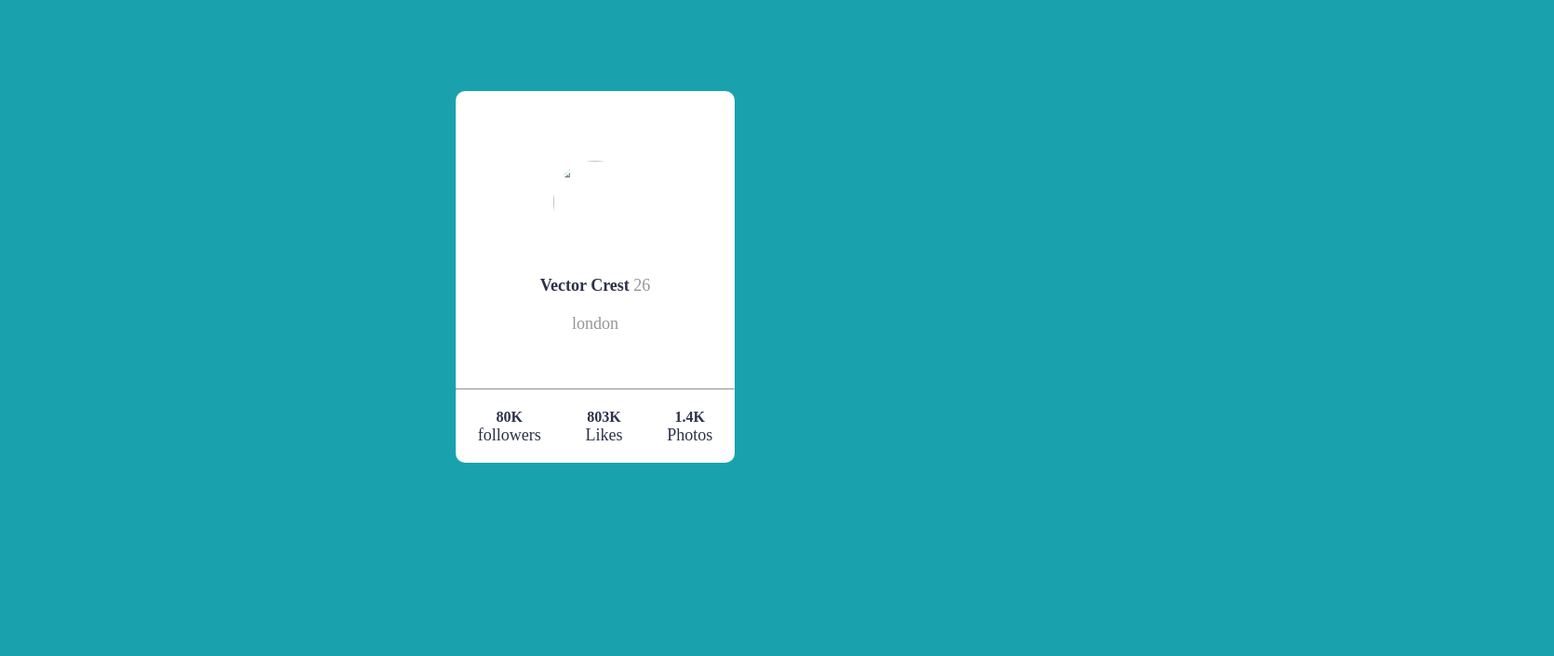
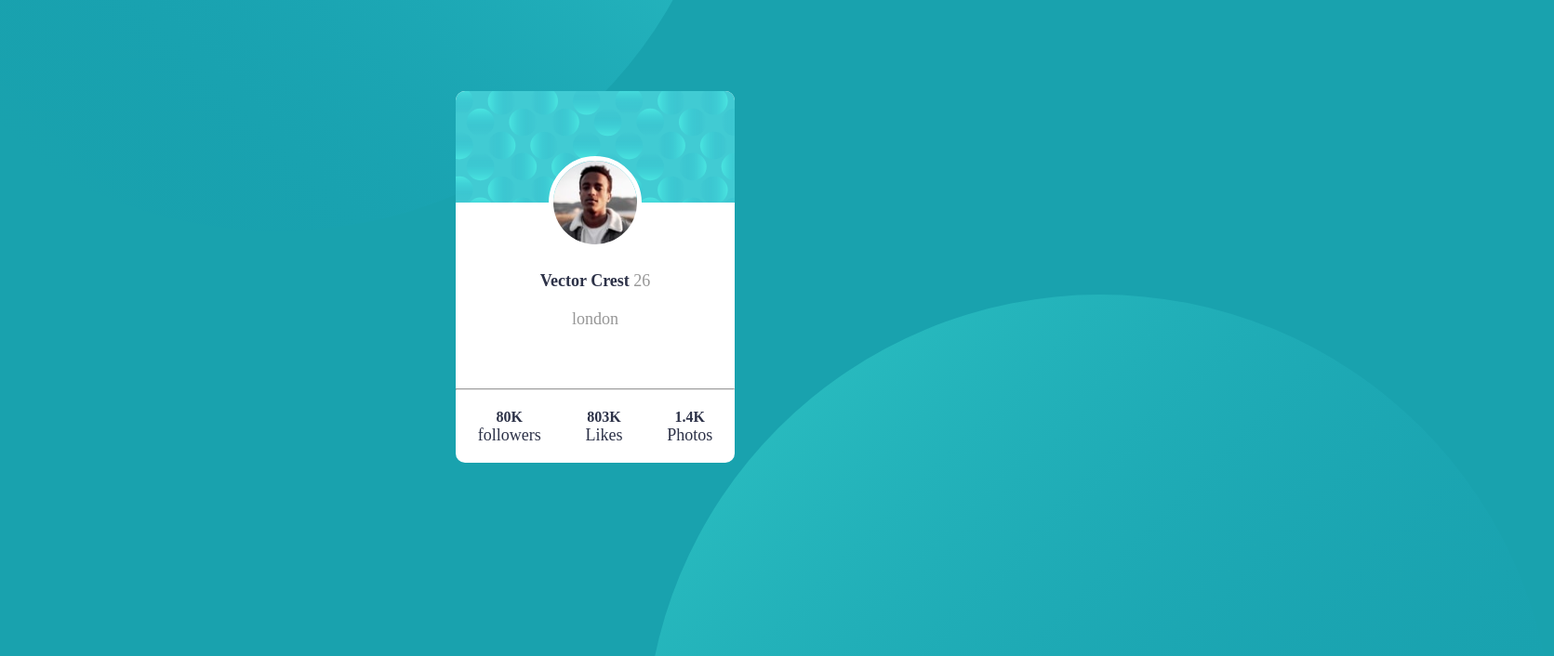
Before and after one commit to mostafa1012/profile-card-component, a plain HTML site: page index.html in a window 1280 px wide. Shown: the part 102-808 px from the top of the page at 93% size, 1671 px wide, since content can reach past the window. Drawn offline with Linux system fonts and the light colour scheme.

Commit message:
repair pages

```diff
--- a/index.html
+++ b/index.html
@@ -7,15 +7,15 @@
   <link rel="icon" type="image/png" sizes="32x32" href="./images/favicon-32x32.png">
 
   <title>Frontend Mentor | Profile card component</title>
-  <link rel="stylesheet" href="../profile-card-component-main/main.css">
+  <link rel="stylesheet" href="../profile-card-component/main.css">
 </head>
 <body>
-  <img class="top" src="../profile-card-component-main/images/bg-pattern-top.svg" alt="">
-  <img class="bottom" src="../profile-card-component-main/images/bg-pattern-bottom.svg" alt="">
+  <img class="top" src="../profile-card-component/images/bg-pattern-top.svg" alt="">
+  <img class="bottom" src="../profile-card-component/images/bg-pattern-bottom.svg" alt="">
   <div class="card">
     <div class="header"></div>
     <div class="body-card">
-	<img src="../profile-card-component-main/images/image-victor.jpg" alt="">
+	<img src="../profile-card-component/images/image-victor.jpg" alt="">
       <h2 class="name">Vector Crest <span class="age">26</span></h2>
       <h3 class="address">london</h3>
     </div>
--- a/main.css
+++ b/main.css
@@ -54,7 +54,7 @@ body {
 }
 
 .header {
-  background-image: url(../profile-card-component-main/images/bg-pattern-card.svg);
+  background-image: url(../profile-card-component/images/bg-pattern-card.svg);
   width: 100%;
   height: 30%;
   border-top-left-radius: 10px;
```
